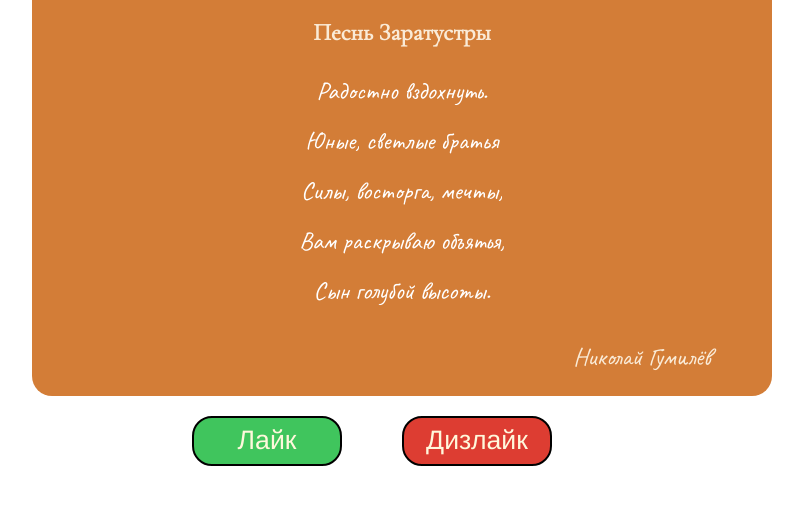
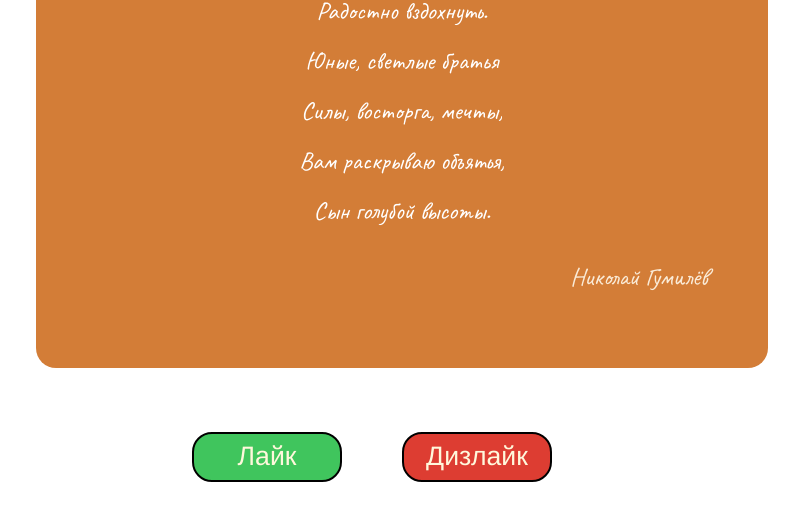
Before and after one commit to ekertn7/teaching-web-layout-2023-spr, a plain HTML site: page korneva-o-o/homework1.html in a window 1280 px wide. Shown: the part 254-774 px from the top of the page, without its empty margins (238-1041 px from the left). Drawn offline with Linux system fonts and the light colour scheme.

Commit message:
Корректировка блока в домашнем задании №1

```diff
--- a/korneva-o-o/hm1.css
+++ b/korneva-o-o/hm1.css
@@ -23,7 +23,6 @@ h1.title
     font-family:Verdana, Geneva, Tahoma, sans-serif;
 	font-size: 50px;
 	margin-top: -20px;
-
 }
 
 h2.name
@@ -31,22 +30,18 @@ h2.name
 	font-family: "Cormorant";
 }
 
-form.poem
+.poem
 {
 	display: block;
 	border-radius: 20px;
-	position: absolute;
-	margin: auto;
-	top: 0;
-	right: 0;
-	bottom: 0;
-	left: 0;
+	position: relative;
 	width: 50%;
-	height: 50%;
+	height: auto;
 	padding: 50px;
 	background-color: rgb(211, 125, 55);
 	justify-content: center;
 	text-align: center;
+    margin: 70px auto 10px;
 }
 
 span
@@ -69,7 +64,7 @@ p.author
 	display: flex;
     justify-content: center;
     align-items: center;
-	margin: 53% 0 0 0;
+	margin: 5% 0 0 0;
 }
 
 button
@@ -102,5 +97,4 @@ button
 .negative-button
 {
 	background-color: rgb(221, 61, 50);
-
 }
--- a/korneva-o-o/homework1.html
+++ b/korneva-o-o/homework1.html
@@ -8,8 +8,7 @@
 </head>
 
 <body>
-    <form class="poem">
-    <form>
+    <div class="poem">
         <h1 class="title">Стихотворение</h1>
         <h2 class="name">Песнь&nbsp;Заратустры</h2>
         <span>
@@ -24,7 +23,7 @@
             Сын голубой высоты.
         </span>
         <p class="author">Николай&nbsp;Гумилёв</p>
-    </form>
+    </div>
 
     <div class="feedback">
         <button class="like-button">Лайк</button>
```
